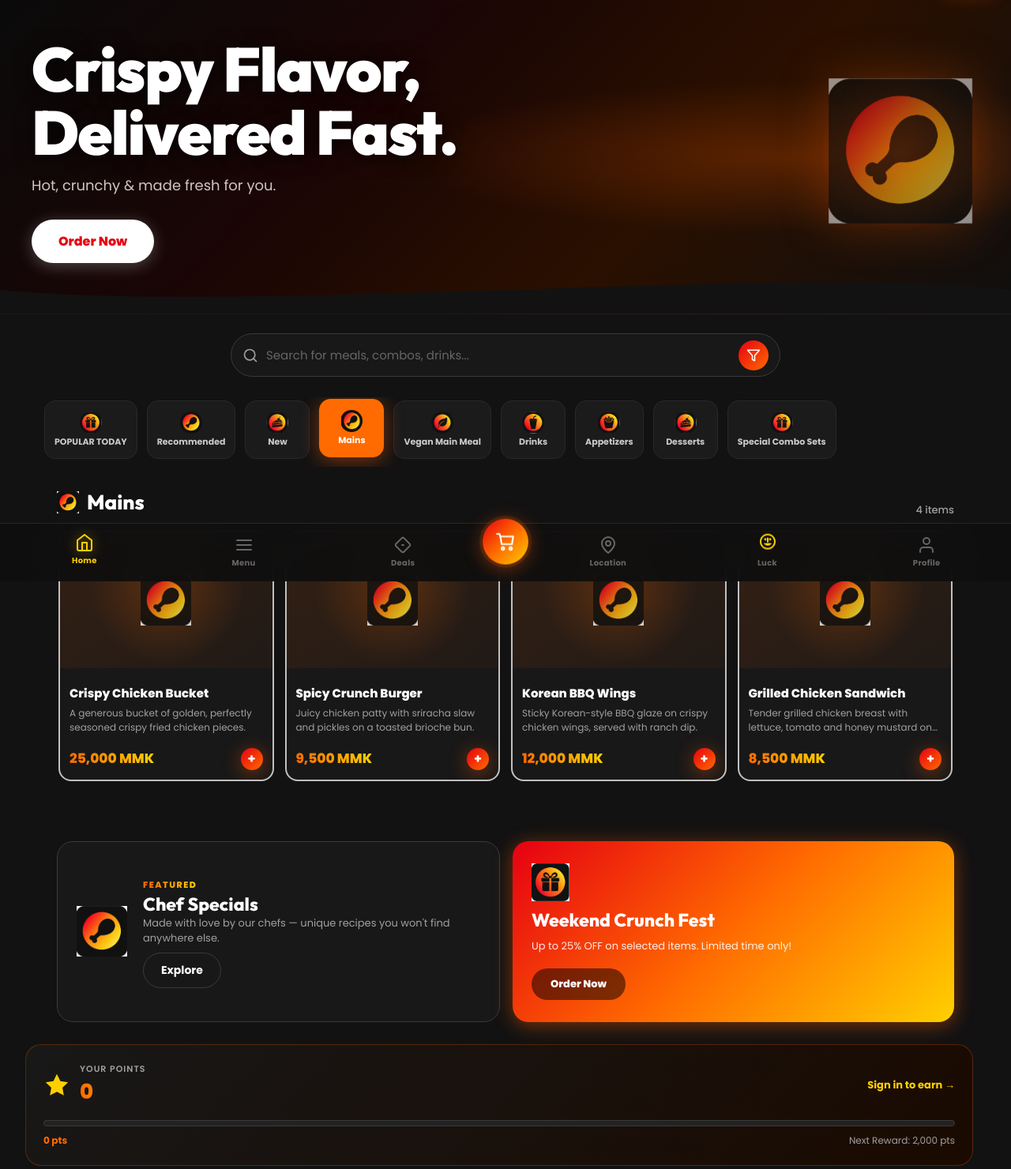
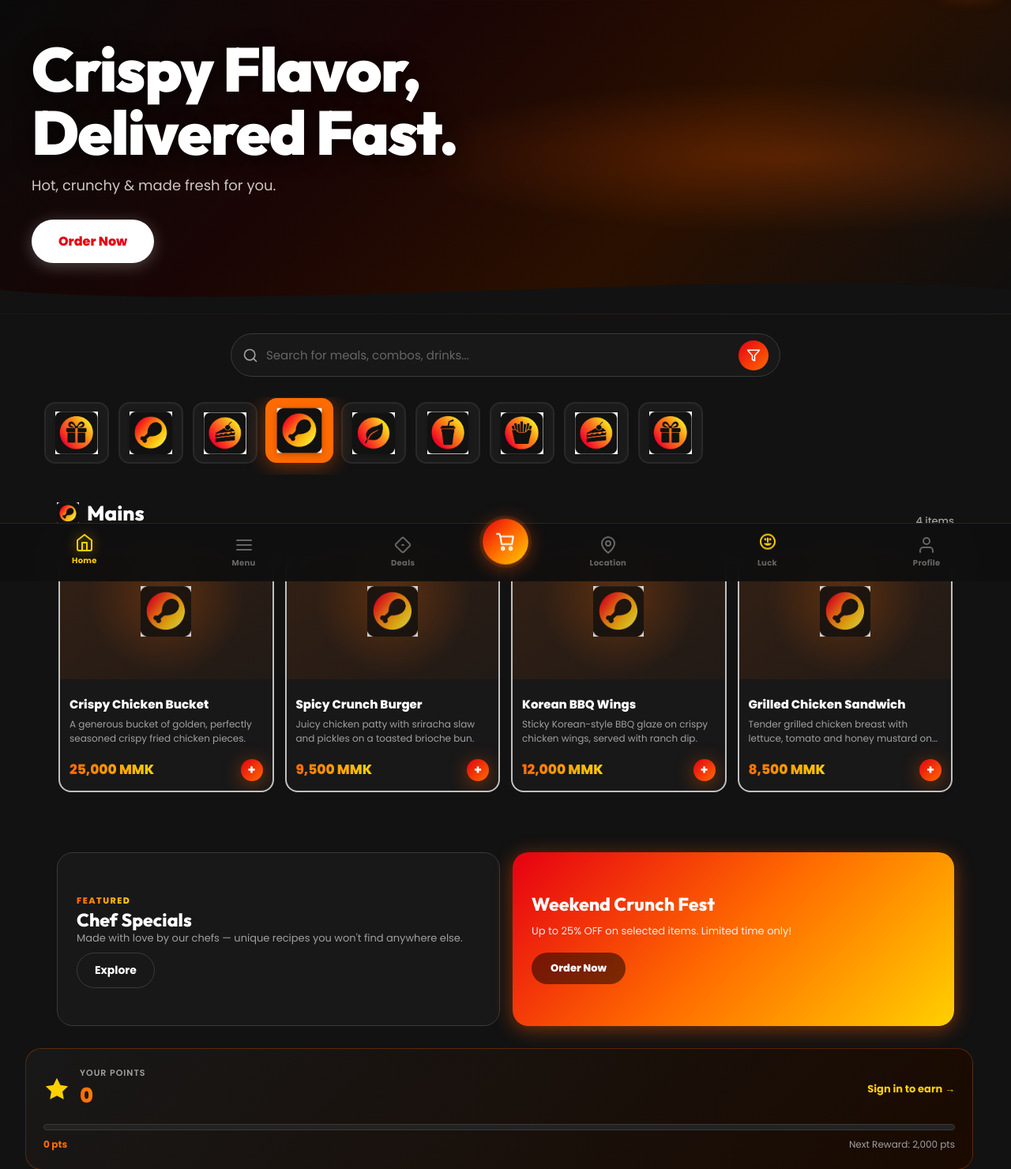
Before and after one commit to novamaster459/food-delievery-web-crunchbox, a Flask app: page / in a window 1280 px wide. Shown: the part 64-1544 px from the top of the page at 79% size. Run offline with Flask 3, Linux system fonts and the light colour scheme; data that the repository does not hold is empty; some libraries are stand-ins or nearby versions.

Commit message:
Update app

```diff
--- a/backend/app.py
+++ b/backend/app.py
@@ -385,11 +385,20 @@ def update_settings():
         sync_reward_product_points(changed_reward_settings)
 
     for key in ("accent_color", "background_color"):
-        if key in data:
-            color = str(data[key]).strip()
-            if not re.fullmatch(r"#[0-9a-fA-F]{6}", color):
-                return jsonify({"error": f"{key} must be a six-digit hex color"}), 400
-            db["settings"][key] = color.lower()
+      if key in data:
+        color = str(data[key]).strip()
+        if not re.fullmatch(r"#[0-9a-fA-F]{6}", color):
+          return jsonify({"error": f"{key} must be a six-digit hex color"}), 400
+        db["settings"][key] = color.lower()
+
+    # Allow admins to clear image filenames (remove logo / promo images)
+    for key in ("logo_filename", "hero_image_filename", "featured_image_filename", "deal_image_filename"):
+      if key in data:
+        value = data[key]
+        if value is None or (isinstance(value, str) and not value.strip()):
+          db["settings"][key] = ""
+        elif isinstance(value, str):
+          db["settings"][key] = value.strip()
 
     return jsonify({"success": True, "settings": db["settings"]})
 
--- a/frontend/static/css/main.css
+++ b/frontend/static/css/main.css
@@ -327,15 +327,17 @@ ul, ol { list-style: none; }
 ══════════════════════════════════════════════════════════════ */
 .category-tabs-wrap {
   overflow: hidden;
-  padding: 14px 0 6px;
+  padding: 18px 0 10px;
 }
 .category-tabs {
   display: flex;
-  gap: 12px;
+  gap: 16px;
   overflow-x: auto;
-  padding: 4px 16px 10px;
+  padding: 6px 16px 14px;
   scrollbar-width: none;
   -ms-overflow-style: none;
+  scroll-snap-type: x mandatory;
+  -webkit-overflow-scrolling: touch;
 }
 .category-tabs::-webkit-scrollbar { display: none; }
 
@@ -343,42 +345,46 @@ ul, ol { list-style: none; }
   flex-shrink: 0;
   display: flex;
   align-items: center;
-  gap: 8px;
-  padding: 8px 18px 8px 12px;
-  border-radius: var(--radius-pill);
+  justify-content: center;
+  width: 78px;
+  height: 78px;
+  border-radius: var(--radius-lg);
   background: var(--surface);
-  border: 1.5px solid var(--border);
+  border: 2px solid var(--border);
   color: var(--text-muted);
-  font-size: 13px;
-  font-weight: 700;
   transition: background var(--transition), color var(--transition), border-color var(--transition), box-shadow var(--transition), transform var(--transition);
-  white-space: nowrap;
+  scroll-snap-align: start;
+  overflow: hidden;
+  padding: 8px;
 }
 .tab-btn:hover {
   background: var(--surface-2);
   color: var(--text);
   border-color: var(--text-dim);
-  transform: translateY(-2px);
+  transform: translateY(-3px);
 }
 .tab-btn.active {
   background: linear-gradient(135deg, var(--red) 0%, var(--orange) 100%);
   border-color: transparent;
   color: #fff;
   box-shadow: var(--shadow-flame);
-  transform: translateY(-2px);
+  transform: translateY(-3px) scale(1.05);
 }
 .tab-btn .tab-icon {
-  width: 28px;
-  height: 28px;
+  width: 100%;
+  height: 100%;
   object-fit: contain;
-  border-radius: 50%;
+  border-radius: 0;
   flex-shrink: 0;
-}
+  filter: drop-shadow(0 2px 4px rgba(0,0,0,0.25));
+  pointer-events: none;
+}
+.tab-btn .tab-label { display: none; }
 
 .tab-skeleton {
   flex-shrink: 0;
-  width: 110px; height: 42px;
-  border-radius: var(--radius-pill);
+  width: 78px; height: 78px;
+  border-radius: var(--radius-lg);
   background: var(--surface-2);
   animation: shimmer 1.4s ease-in-out infinite;
 }
@@ -1102,7 +1108,10 @@ ul, ol { list-style: none; }
 /* Product detail modal */
 .product-modal-box {
   max-width: 460px;
-  padding: 0;
+  max-height: 92vh;
+  overflow-y: auto;
+  display: flex;
+  flex-direction: column;
 }
 .product-modal-media {
   width: 100%;
@@ -1172,6 +1181,8 @@ ul, ol { list-style: none; }
 /* Profile modal */
 .profile-modal-box {
   max-width: 420px;
+  max-height: 92vh;
+  overflow-y: auto;
   padding: 28px 24px 24px;
 }
 .profile-modal-header {
--- a/frontend/static/js/main.js
+++ b/frontend/static/js/main.js
@@ -152,8 +152,16 @@ const App = {
     const hero = document.getElementById('hero');
     const heroHeading = document.getElementById('hero-heading');
     const heroSubtext = document.getElementById('hero-subtext');
+    const heroLogo = document.getElementById('hero-logo');
+    const heroLogoWrap = document.getElementById('hero-logo-wrap');
     if (heroHeading && settings.hero_heading) heroHeading.textContent = settings.hero_heading;
     if (heroSubtext && settings.hero_subtext) heroSubtext.textContent = settings.hero_subtext;
+    if (heroLogo && settings.logo_url) {
+      heroLogo.src = settings.logo_url;
+      heroLogoWrap?.classList.remove('hidden');
+    } else if (heroLogoWrap) {
+      heroLogoWrap.classList.add('hidden');
+    }
     if (hero) {
       const image = settings.hero_image_url;
       hero.style.backgroundImage = image
@@ -247,7 +255,7 @@ const App = {
       button.dataset.categoryId = id;
       if (isSpecial) button.dataset.special = 'true';
       const imgSrc = iconSrc || '/static/images/icons/icon-main.png';
-      button.innerHTML = `<img src="${App.escapeHTML(imgSrc)}" alt="" class="tab-icon" /><span class="tab-label">${App.escapeHTML(label)}</span>`;
+      button.innerHTML = `<img src="${App.escapeHTML(imgSrc)}" alt="" class="tab-icon" />`;
       button.addEventListener('click', () => App.onTabClick(id, isSpecial));
       tabs.appendChild(button);
     };
--- a/frontend/templates/admin.html
+++ b/frontend/templates/admin.html
@@ -444,6 +444,7 @@
           <div class="form-group">
             <label class="form-label" for="settings-logo">Shop Logo</label>
             <input class="form-input form-file" id="settings-logo" type="file" accept="image/*" />
+            <button type="button" class="btn-danger btn--sm image-remove-btn hidden" id="remove-logo-btn" data-key="logo_filename">Remove Logo</button>
           </div>
           <div class="form-group">
             <label class="form-label" for="settings-member-discount">Member Discount (%)</label>
@@ -490,6 +491,7 @@
             <label class="form-label" for="settings-hero-image">Hero background image</label>
             <input class="form-input form-file" id="settings-hero-image" type="file" accept="image/png,image/jpeg,image/gif,image/webp" />
             <img id="settings-hero-preview" class="settings-decoration-preview hidden" alt="Hero image preview" />
+            <button type="button" class="btn-danger btn--sm image-remove-btn hidden" id="remove-hero-btn" data-key="hero_image_filename">Remove Hero Image</button>
           </div>
           <div class="form-row">
             <div class="form-group">
@@ -500,6 +502,7 @@
               <label class="form-label" for="settings-featured-image">Featured card photo</label>
               <input class="form-input form-file" id="settings-featured-image" type="file" accept="image/png,image/jpeg,image/gif,image/webp" />
               <img id="settings-featured-preview" class="settings-decoration-preview hidden" alt="Featured card preview" />
+              <button type="button" class="btn-danger btn--sm image-remove-btn hidden" id="remove-featured-btn" data-key="featured_image_filename">Remove Featured Image</button>
             </div>
           </div>
           <div class="form-group">
@@ -515,6 +518,7 @@
               <label class="form-label" for="settings-deal-image">Deal card photo</label>
               <input class="form-input form-file" id="settings-deal-image" type="file" accept="image/png,image/jpeg,image/gif,image/webp" />
               <img id="settings-deal-preview" class="settings-decoration-preview hidden" alt="Deal card preview" />
+              <button type="button" class="btn-danger btn--sm image-remove-btn hidden" id="remove-deal-btn" data-key="deal_image_filename">Remove Deal Image</button>
             </div>
           </div>
           <div class="form-row">
--- a/frontend/templates/index.html
+++ b/frontend/templates/index.html
@@ -50,8 +50,8 @@
           Order Now
         </a>
       </div>
-      <div class="hero-logo-wrap">
-        <img src="/static/images/icons/icon-main.png" alt="CrunchBox" class="hero-logo" />
+      <div class="hero-logo-wrap" id="hero-logo-wrap">
+        <img src="/static/images/icons/icon-main.png" alt="CrunchBox" class="hero-logo" id="hero-logo" />
         <div class="hero-glow"></div>
       </div>
     </div>
@@ -153,9 +153,6 @@
   ═══════════════════════════════════════════════════ -->
   <section class="promo-section">
     <div class="promo-card promo-card--dark" id="featured-promo-card">
-      <div class="promo-icon-wrap">
-        <img src="/static/images/icons/icon-main.png" alt="Chef Specials" class="promo-big-icon" />
-      </div>
       <div class="promo-text">
         <span class="promo-eyebrow">Featured</span>
         <h3 class="promo-title" id="featured-promo-title">Chef Specials</h3>
@@ -164,9 +161,6 @@
       </div>
     </div>
     <div class="promo-card promo-card--orange" id="deal-promo-card">
-      <div class="promo-fire-wrap">
-        <img src="/static/images/icons/icon-combo.png" alt="Deal" class="promo-fire" />
-      </div>
       <h3 class="promo-title promo-title--white" id="deal-promo-title">Weekend Crunch Fest</h3>
       <p class="promo-desc promo-desc--white" id="deal-promo-text">Up to 25% OFF on selected items. Limited time only!</p>
       <button class="btn-dark promo-btn" id="deal-promo-button">Order Now</button>
```
